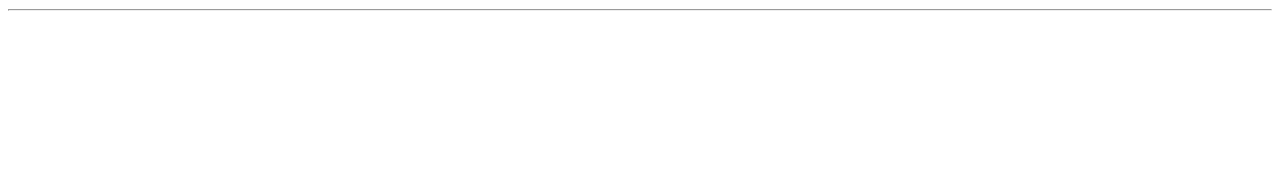
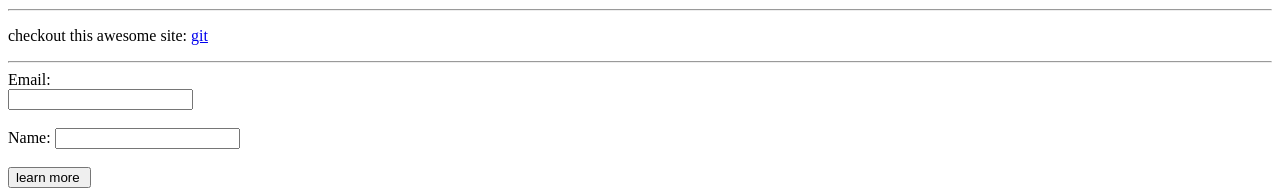
Before and after one commit to sa-ayush/html-css, a plain HTML site: page index.html in a window 1280 px wide. Shown: the part 1049-1245 px from the top of the page. Before the commit the page ends 1068 px from the top, so only its background shows below. Drawn offline with Linux system fonts and the light colour scheme.

Commit message:
html+css

```diff
--- a/index.html
+++ b/index.html
@@ -47,5 +47,19 @@
             width="400px"
             height="400px">
              <hr>
+             <!--about links-->
+
+             <p>checkout this awesome site:
+                <a href="https://github.com/">git</a></p>
+                <hr>
+                <!--about forms-->
+                <form>
+                    <label> Email:</label><br>
+                    <input type="email" id="email"><br><br>
+                    <label>Name:</label>
+                    <input type="text" ><br><br>
+                    <input type="button" value="learn more ">
+
+                </form>
 </body>
 </html>
```
